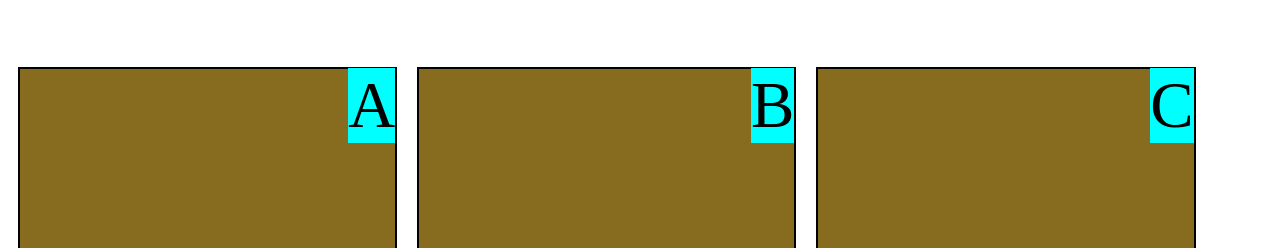
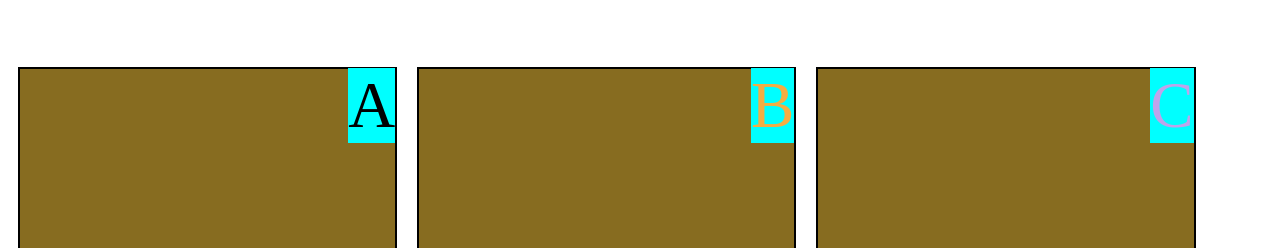
Before and after one commit to yhtl350/coursera-css-html-js, a plain HTML site: page mod2_solution/index.html in a window 1280 px wide. Shown: the part 132-380 px from the top of the page. Drawn offline with Linux system fonts and the light colour scheme.

Commit message:
Update style.css

```diff
--- a/mod2_solution/css/style.css
+++ b/mod2_solution/css/style.css
@@ -83,3 +83,9 @@
 .DummyText{
     margin-top: 200px;
 }
+#B{
+    color: #f5ad42
+}
+#C{
+    color: #bea4eb
+}
```
